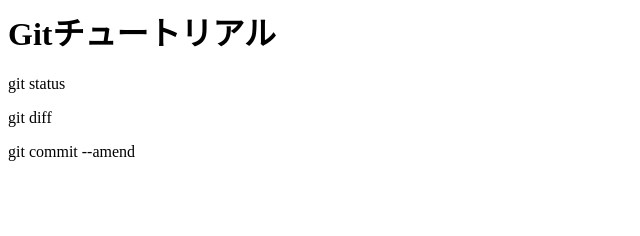
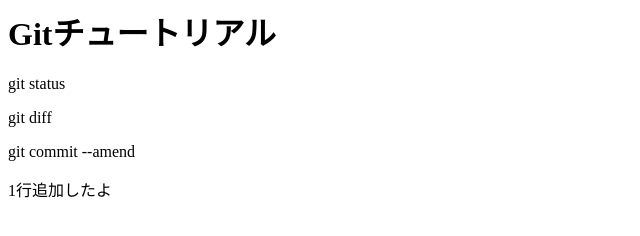
Before and after one commit to joynana77/git_tutorial_bak, a plain HTML site: page index.html in a window 1280 px wide. Shown: the whole page, without its empty margins (0-640 px from the left). Drawn offline with Linux system fonts and the light colour scheme.

Commit message:
Update index.html

```diff
--- a/index.html
+++ b/index.html
@@ -2,3 +2,4 @@
 <p>git status</p>
 <p>git diff</p>
 <p>git commit --amend</p>
+<p>1行追加したよ</p>
```
